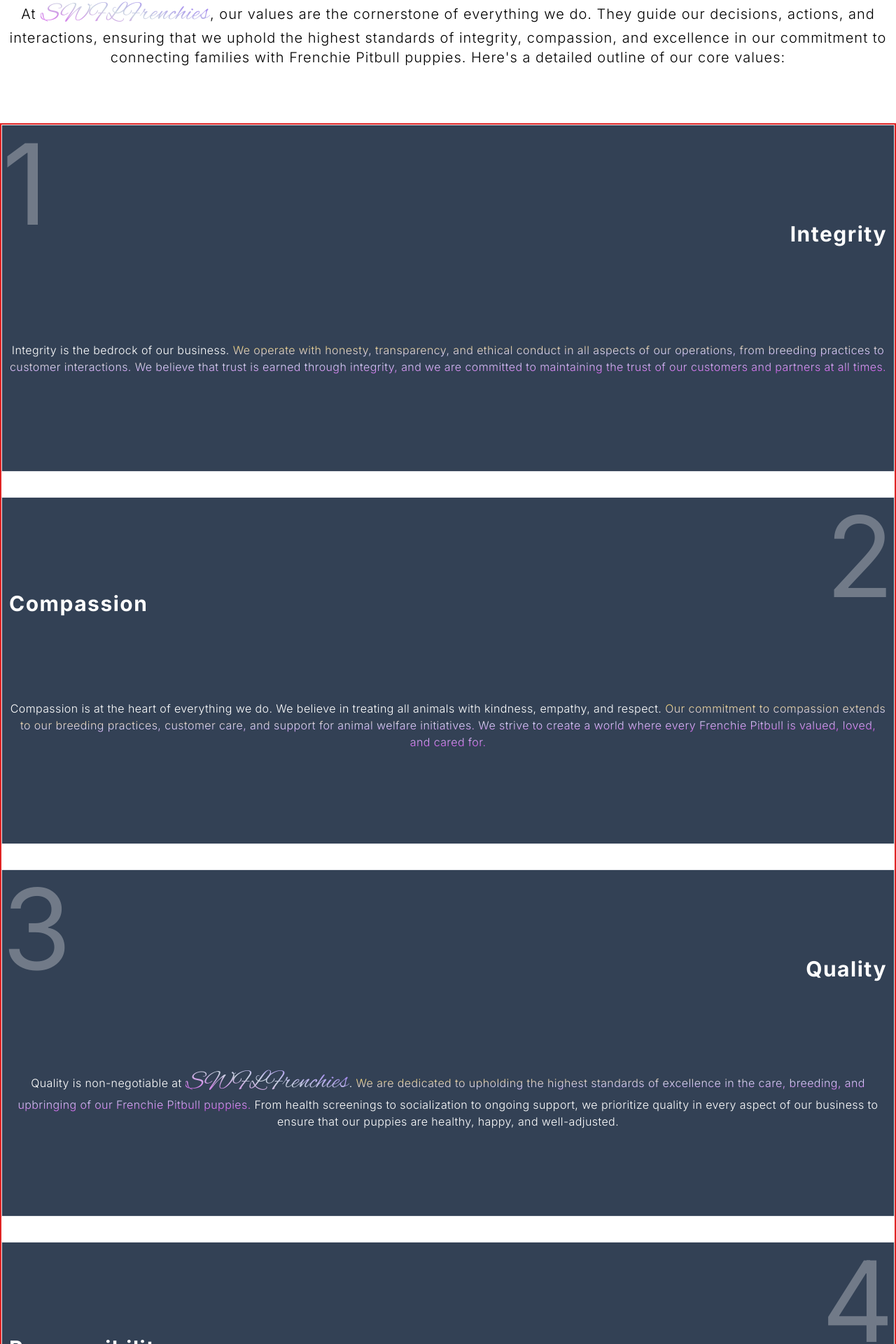
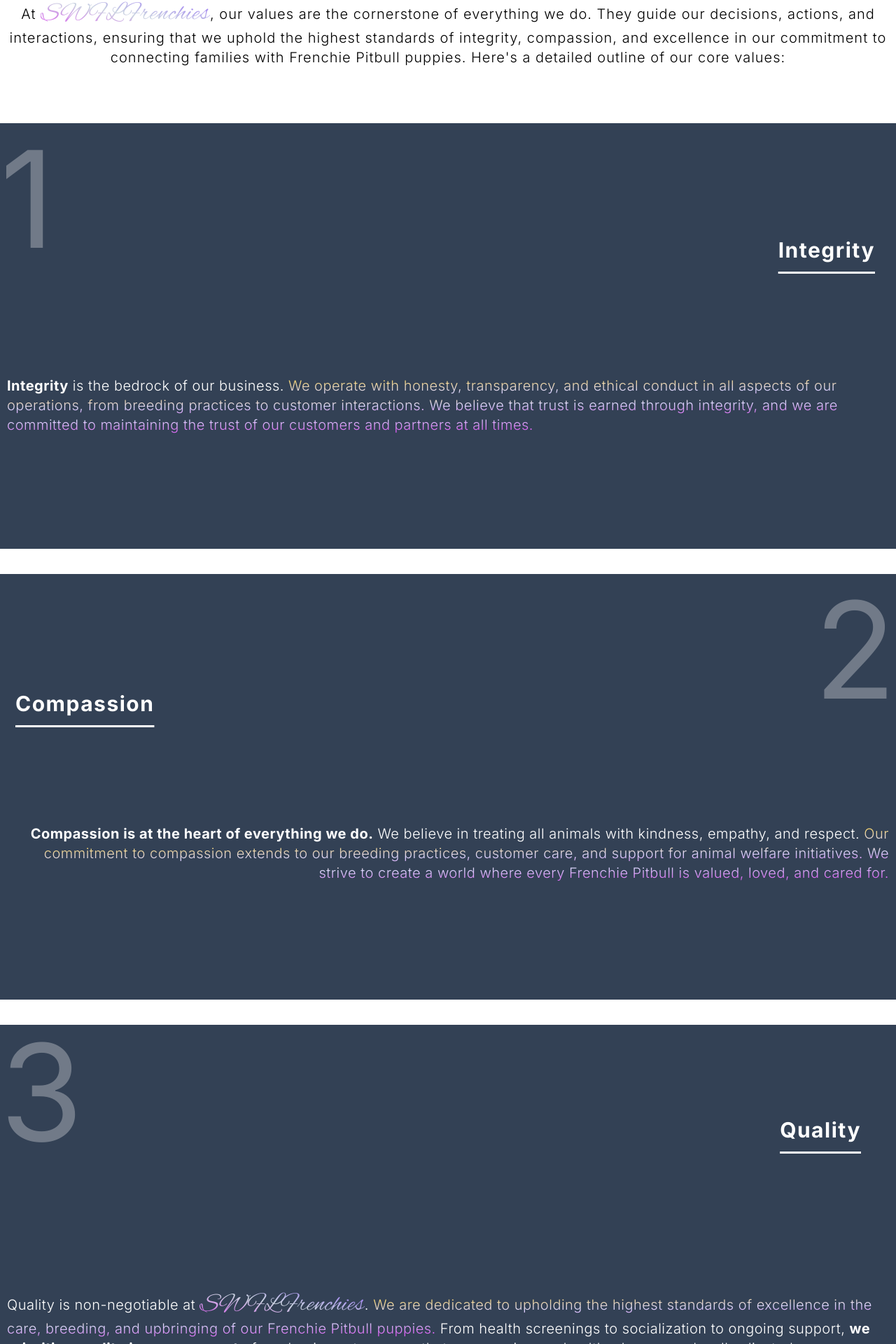
Before and after one commit to ajv55/swFLfrenchies, a Next.js app: page /Value in a window 1280 px wide. Shown: the part 864-2784 px from the top of the page at 70% size. Built offline with nearby package versions, Linux system fonts and the light colour scheme; a web font is replaced by a local one.

Commit message:
updated the values page

```diff
--- a/app/components/valueComponents/valueHeader.tsx
+++ b/app/components/valueComponents/valueHeader.tsx
@@ -5,13 +5,14 @@ import {motion} from 'framer-motion'
 
 export default function ValueHeader() {
   return (
-    <div className=' bg-gradient-to-tl from-slate-700 to-slate-400 relative w-full h-screen flex justify-center items-center'>
+    <div className=' bg-gradient-to-tl from-slate-700 to-slate-400 relative w-full h-screen flex flex-col justify-center items-center gap-5'>
         <div className={style.custom}>
             <svg data-name="Layer 1" xmlns="http://www.w3.org/2000/svg" viewBox="0 0 1200 120" preserveAspectRatio="none">
                 <path d="M321.39,56.44c58-10.79,114.16-30.13,172-41.86,82.39-16.72,168.19-17.73,250.45-.39C823.78,31,906.67,72,985.66,92.83c70.05,18.48,146.53,26.09,214.34,3V0H0V27.35A600.21,600.21,0,0,0,321.39,56.44Z" className={style.f}></path>
             </svg>
         </div>
         <motion.h1 initial={{scale: 3, opacity: 0, y: '-400%', x: '50%' , scaleY: 0.3, rotateZ: 360}} animate={{scaleY: 0.3, rotate: 210, scale: 0.5, y: '50%', rotateZ: 200  }} viewport={{once: true}} transition={{duration: 1.45, ease: 'circInOut'}} whileInView={{scale: 1, opacity: 1, y: '0%', scaleY: 1, rotate: 0, rotateZ: 0, x: '0%'}} className={`${dancing_script.className} text-7xl text-center bg-gradient-to-bl from-purple-600 via-purple-300 to-fuchsia-500 bg-clip-text text-transparent`}>Our Values</motion.h1>
+        <p className='font-light tracking-wide text-center text-white text-lg'>Where Puppy Love Meets Paw-sitive Principles</p>
     </div>
   )
 }
--- a/app/components/valueComponents/valueInfo.tsx
+++ b/app/components/valueComponents/valueInfo.tsx
@@ -3,29 +3,53 @@ import React from 'react'
 
 export default function ValueInfo() {
   return (
-    <div className=' mt-20 mb-48 border-2 border-red-600 w-full h-content flex flex-col gap-9 justify-center items-start'>
-        <div className='border w-full  flex flex-col justify-evenly items-center gap-3 h-[31rem] px-2.5 py-3 bg-slate-700 relative '>
-         <span className='text-[10rem] opacity-30 absolute -top-9 left-0 text-white'>1</span>
-          <h1 className='text-3xl font-bold tracking-wider self-end text-white'> Integrity </h1>
-          <p className='text-center text-white tracking-wide font-light'>Integrity is the bedrock of our business. <span className=' bg-gradient-to-br from-amber-300 via-purple-200 to-fuchsia-500 bg-clip-text text-transparent'>We operate with honesty, transparency, and ethical conduct in all aspects of our operations, from breeding practices to customer interactions. We believe that trust is earned through integrity, and we are committed to maintaining the trust of our customers and partners at all times.</span> </p>
+    <div className=' mt-20 mb-48 w-full h-content flex flex-col gap-9 justify-center items-center'>
+        <div className=' w-full flex flex-col justify-evenly items-center gap-3 h-[38rem] px-2.5 py-3 bg-slate-700 relative '>
+         <span className='text-[12rem] opacity-30 absolute -top-9 left-0 text-white'>1</span>
+          <h1 className='text-3xl font-bold tracking-wider self-end text-white underline underline-offset-[20px] pr-5'> Integrity </h1>
+          <p className='text-left text-xl text-white tracking-wide font-light'><span className='font-bold'>Integrity</span> is the bedrock of our business. <span className=' bg-gradient-to-br from-amber-300 via-purple-200 to-fuchsia-500 bg-clip-text text-transparent'>We operate with honesty, transparency, and ethical conduct in all aspects of our operations, from breeding practices to customer interactions. We believe that trust is earned through integrity, and we are committed to maintaining the trust of our customers and partners at all times.</span> </p>
         </div>
 
-        <div className='border w-full  flex flex-col justify-evenly items-center h-[31rem] px-2.5 py-3 bg-slate-700 relative '>
-         <span className='text-[10rem] opacity-30 absolute -top-9 right-0 text-white'>2</span>
-          <h1 className='text-3xl font-bold tracking-wider self-start text-white'> Compassion </h1>
-          <p className='text-center text-white tracking-wide font-light'>Compassion is at the heart of everything we do.  We believe in treating all animals with kindness, empathy, and respect. <span className='bg-gradient-to-br from-amber-300 via-purple-200 to-fuchsia-500 bg-clip-text text-transparent'>Our commitment to compassion extends to our breeding practices, customer care, and support for animal welfare initiatives. We strive to create a world where every Frenchie Pitbull is valued, loved, and cared for.</span> </p>
+        <div className=' w-full  flex flex-col justify-evenly items-center h-[38rem] px-2.5 py-3 bg-slate-700 relative '>
+         <span className='text-[12rem] opacity-30 absolute -top-9 right-0 text-white'>2</span>
+          <h1 className='text-3xl font-bold tracking-wider self-start text-white underline underline-offset-[20px] pl-3 '> Compassion </h1>
+          <p className='text-right text-xl text-white tracking-wide font-light'><span className='font-bold'>Compassion is at the heart of everything we do.</span>  We believe in treating all animals with kindness, empathy, and respect. <span className='bg-gradient-to-br from-amber-300 via-purple-200 to-fuchsia-500 bg-clip-text text-transparent'>Our commitment to compassion extends to our breeding practices, customer care, and support for animal welfare initiatives. We strive to create a world where every Frenchie Pitbull is valued, loved, and cared for.</span> </p>
         </div>
 
-        <div className='border w-full  flex flex-col justify-evenly items-center gap-3 h-[31rem] px-2.5 py-3 bg-slate-700 relative '>
-         <span className='text-[10rem] opacity-30 absolute -top-9 left-0 text-white'>3</span>
-          <h1 className='text-3xl font-bold tracking-wider self-end text-white'>Quality</h1>
-          <p className='text-center text-white tracking-wide font-light'>Quality is non-negotiable at <span className={`${alex_brush.className} text-4xl bg-gradient-to-bl from-purple-500 via-slate-300 to-fuchsia-500 bg-clip-text text-transparent`}>SWFLFrenchies</span>. <span className='bg-gradient-to-br from-amber-300 via-purple-200 to-fuchsia-500 bg-clip-text text-transparent'>We are dedicated to upholding the highest standards of excellence in the care, breeding, and upbringing of our Frenchie Pitbull puppies. </span> From health screenings to socialization to ongoing support, we prioritize quality in every aspect of our business to ensure that our puppies are healthy, happy, and well-adjusted.  </p>
+        <div className=' w-full  flex flex-col justify-evenly items-center gap-3 h-[38rem] px-2.5 py-3 bg-slate-700 relative '>
+         <span className='text-[12rem] opacity-30 absolute -top-12 left-0 text-white'>3</span>
+          <h1 className='text-3xl font-bold tracking-wider self-end text-white underline underline-offset-[20px] pr-10'>Quality</h1>
+          <p className='text-left text-xl pt-20 text-white tracking-wide font-light'>Quality is non-negotiable at <span className={`${alex_brush.className} text-4xl bg-gradient-to-bl from-purple-500 via-slate-300 to-fuchsia-500 bg-clip-text text-transparent`}>SWFLFrenchies</span>. <span className='bg-gradient-to-br from-amber-300 via-purple-200 to-fuchsia-500 bg-clip-text text-transparent'>We are dedicated to upholding the highest standards of excellence in the care, breeding, and upbringing of our Frenchie Pitbull puppies. </span> From health screenings to socialization to ongoing support, <span className='font-bold'>we prioritize quality in every aspect</span> of our business to ensure that our puppies are healthy, happy, and well-adjusted.  </p>
         </div>
 
-        <div className='border w-full  flex flex-col justify-evenly items-center h-[31rem] px-2.5 py-3 bg-slate-700 relative '>
-         <span className='text-[10rem] opacity-30 absolute -top-9 right-0 text-white'>4</span>
-          <h1 className='text-3xl font-bold tracking-wider self-start text-white'> Responsibility </h1>
-          <p className='text-center text-white tracking-wide font-light'>Compassion is at the heart of everything we do.  We believe in treating all animals with kindness, empathy, and respect. <span className='bg-gradient-to-br from-amber-300 via-purple-200 to-fuchsia-500 bg-clip-text text-transparent'>Our commitment to compassion extends to our breeding practices, customer care, and support for animal welfare initiatives. We strive to create a world where every Frenchie Pitbull is valued, loved, and cared for.</span> </p>
+        <div className=' w-full  flex flex-col justify-evenly items-center h-[38rem] px-2.5 py-3 bg-slate-700 relative '>
+         <span className='text-[12rem] opacity-30 absolute -top-9 right-0 text-white'>4</span>
+          <h1 className='text-3xl font-bold tracking-wider self-start text-white underline underline-offset-[20px]'> Responsibility </h1>
+          <p className='text-center text-white tracking-wide font-light'>As responsible breeders, <span className='font-bold'>we recognize the profound impact</span> that our actions have on the lives of our dogs and their future families.<span className='bg-gradient-to-br from-amber-300 via-purple-200 to-fuchsia-500 bg-clip-text text-transparent'> We are committed to promoting responsible pet ownership, advocating for ethical breeding practices, and ensuring the welfare of our dogs throughout their lives.</span> <span className='font-bold'>We take our responsibility seriously</span> and strive to make a positive difference in the lives of our dogs and the broader community. </p>
+        </div>
+
+        <div className=' w-full  flex flex-col justify-evenly items-center h-[38rem]  bg-slate-700 relative '>
+         <span className='text-[12rem] opacity-30 absolute -top-9 left-0 text-white'>5</span>
+          <h1 className='text-3xl font-bold tracking-wider self-end text-white underline underline-offset-[20px] px-2 '>Community</h1>
+          <p className='text-left mt-32 text-white text-lg px-3 tracking-wide font-light'><span className='font-bold'>Community is a vital part</span> of who we are at <span className={`${alex_brush.className} text-4xl bg-gradient-to-bl from-purple-500 via-slate-300 to-fuchsia-500 bg-clip-text text-transparent`}>SWFLFrenchies</span>. We believe in fostering a supportive and inclusive community of Frenchie Pitbull enthusiasts, pet owners, and animal lovers.  <span className='bg-gradient-to-br from-amber-300 via-purple-200 to-fuchsia-500 bg-clip-text text-transparent'>We celebrate the joy of pet ownership, share knowledge and resources, and offer a platform for meaningful connections between like-minded individuals who share our passion for these amazing dogs.</span> </p>
+        </div>
+
+        <div className=' w-full  flex flex-col justify-evenly items-center h-[38rem] px-2.5 py-3 bg-slate-700 relative '>
+         <span className='text-[12rem] opacity-30 absolute -top-9 right-0 text-white'>6</span>
+          <h1 className='text-3xl font-bold tracking-wider self-start text-white underline  underline-offset-4'>Continuous <br /> Improvement</h1>
+          <p className='text-center text-white text-lg tracking-wide font-light'>We are committed to continuous improvement and innovation. <span className='bg-gradient-to-br from-amber-300 via-purple-200 to-fuchsia-500 bg-clip-text  text-transparent'>We believe that there is always room to grow and learn, and we are dedicated to evolving and adapting to meet the changing needs of our customers and the broader pet community.</span> <span className='font-bold'>We embrace feedback</span>, challenge the status quo, and strive for excellence in everything we do.</p>
+        </div>
+
+        <div className=' w-full  flex flex-col justify-evenly items-center h-[38rem] px-2.5 py-3 bg-slate-700 relative '>
+         <span className='text-[12rem] opacity-30 absolute -top-9 left-0 text-white'>7</span>
+          <h1 className='text-3xl font-bold tracking-wider self-end text-white underline underline-offset-[20px]'>Transparency</h1>
+          <p className='text-center text-white text-lg tracking-wide font-light'><span className='font-bold'>Transparency is key </span>to building trust with our customers. We believe in open communication and honesty in all our dealings.  <span className='bg-gradient-to-br from-amber-300 via-purple-200 to-fuchsia-500 bg-clip-text text-transparent'>We provide transparent information about our breeding practices, health screenings, and the upbringing of our puppies, empowering our customers to make informed decisions with confidence.</span></p>
+        </div>
+
+        <div className=' w-full  flex flex-col justify-evenly items-center h-[38rem] px-2.5 py-2 bg-slate-700 relative '>
+         <span className='text-[12rem] opacity-30 absolute -top-9 right-0 text-white'>8</span>
+          <h1 className='text-3xl font-bold tracking-wider self-start text-white underline underline-offset-[20px]'>Sustainability</h1>
+          <p className='text-center text-lg  text-white tracking-wide font-light'>We are committed to <span className='font-bold'>sustainability</span> and minimizing our environmental impact.  <span className='bg-gradient-to-br from-amber-300 via-purple-200 to-fuchsia-500 bg-clip-text text-transparent'>We strive to operate our business in an environmentally responsible manner, reducing waste, conserving resources, and promoting eco-friendly practices wherever possible. </span><span className='font-bold'> We believe that</span> by caring for our planet, we can create a better world for future generations of Frenchie Pitbulls and their families.</p>
         </div>
         <span className='bg-gradient-to-br from-amber-300 via-purple-200 to-fuchsia-500 bg-clip-text text-transparent'></span>
     </div>
```
